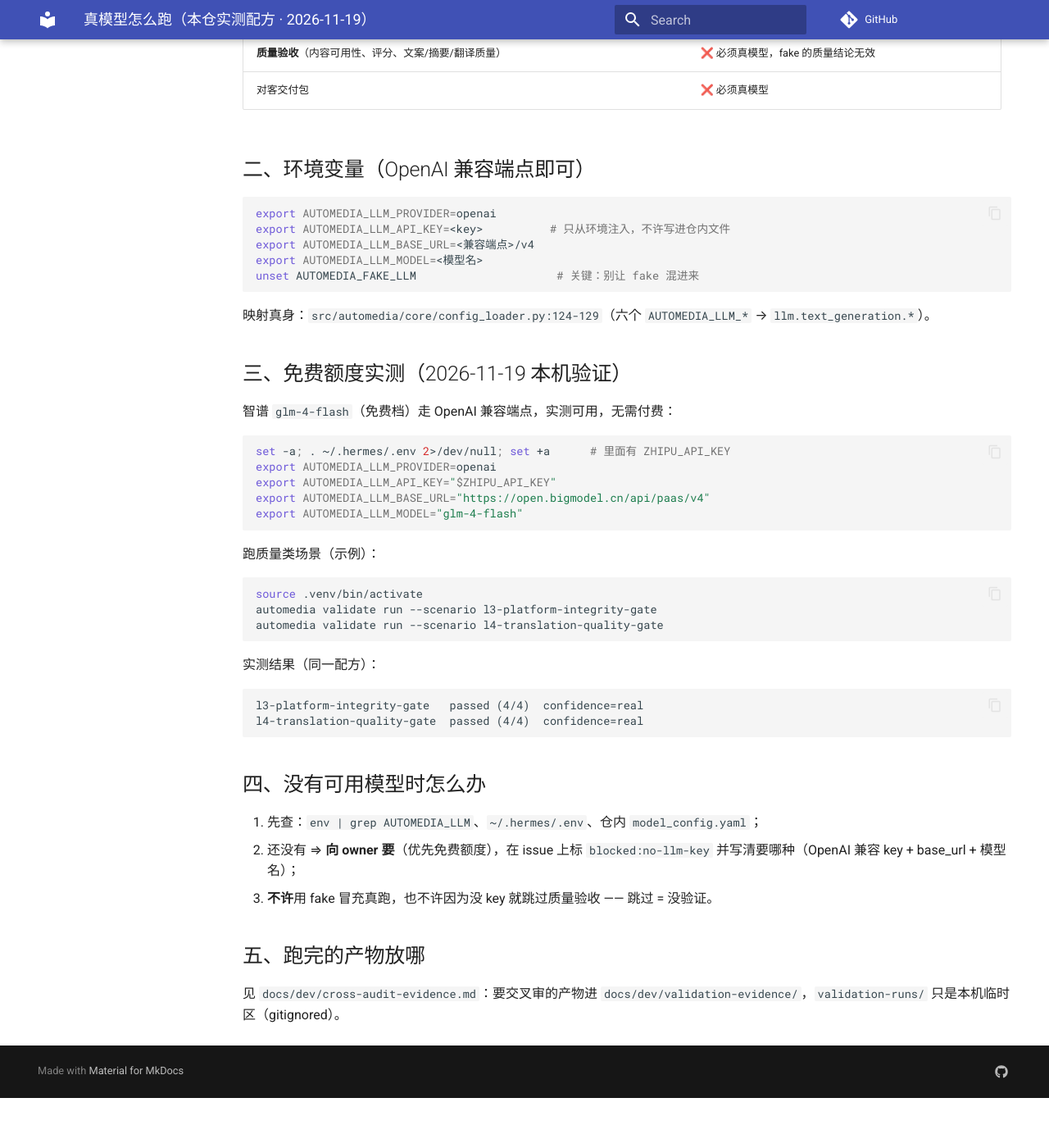
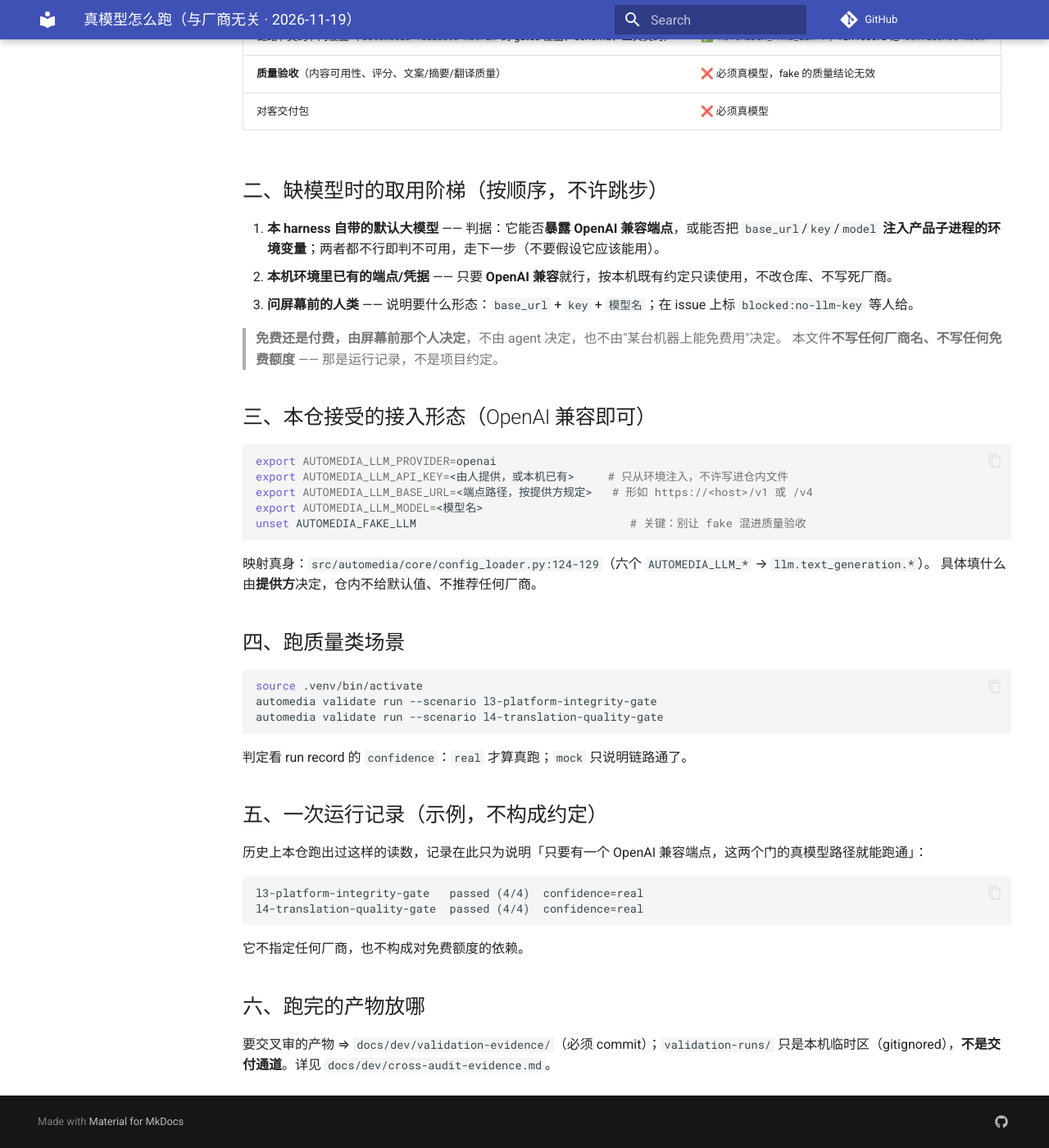
Before and after one commit to 1StepMore/AutoMedia, an MkDocs documentation site: the page built from docs/dev/run-with-real-llm.md, in a window 1280 px wide and 1400 px high, scrolled down 419 px. Shown: the whole window at 82% size. Built offline with MkDocs 1.6.1 and Material for MkDocs 9.7.7, drawn with Linux system fonts in a browser that asks for light colours; comment, search, counter and statistics services are not loaded; before the commit the page ends 1758 px from its top, so only the background shows below that; some of the changed text lies outside the part shown.

Commit message:
chore(docs): make the real-LLM recipe vendor-agnostic
The model ladder is harness-agnostic on purpose: (1) the harness's own default model if it can
expose an OpenAI-compatible endpoint or inject base_url/key/model into the child process,
(2) an already-present local compatible endpoint, (3) ask the human at the screen -- whether
it is free or paid is that human's call, never hardcoded per vendor.

Signed-off-by: Hermes Agent <hermes-agent@nousresearch.com>

````diff
--- a/docs/dev/run-with-real-llm.md
+++ b/docs/dev/run-with-real-llm.md
@@ -1,7 +1,7 @@
-# 真模型怎么跑（本仓实测配方 · 2026-11-19）
+# 真模型怎么跑（与厂商无关 · 2026-11-19）
 
-> 目的：把「这个项目实际跑起来是什么样」写死，别让下一个接手的 agent 靠猜。
-> 规则来源：`AGENTS.md §11b`（假模型 vs 真模型）+ workspace 根 `99-Tools/methodology/cross-audit-evidence-protocol.md §五之二`。
+> 目的：让**任何**接手本仓的 agent / harness 都知道「这个项目要真模型时怎么跑」，且**不依赖某一台机器、不依赖某个厂商、不写死免费额度**。
+> 规则来源：`AGENTS.md §11b`（假模型 vs 真模型）+ workspace 方法论 `cross-audit-evidence-protocol.md §五之二`。
 
 ## 一、什么时候必须真模型
 
@@ -11,31 +11,29 @@
 | **质量验收**（内容可用性、评分、文案/摘要/翻译质量） | ❌ 必须真模型，fake 的质量结论无效 |
 | 对客交付包 | ❌ 必须真模型 |
 
-## 二、环境变量（OpenAI 兼容端点即可）
+## 二、缺模型时的取用阶梯（按顺序，不许跳步）
+
+1. **本 harness 自带的默认大模型** —— 判据：它能否**暴露 OpenAI 兼容端点**，或能否把 `base_url`/`key`/`model` **注入产品子进程的环境变量**；两者都不行即判不可用，走下一步（不要假设它应该能用）。
+2. **本机环境里已有的端点/凭据** —— 只要 **OpenAI 兼容**就行，按本机既有约定只读使用，不改仓库、不写死厂商。
+3. **问屏幕前的人类** —— 说明要什么形态：`base_url` + `key` + `模型名`；在 issue 上标 `blocked:no-llm-key` 等人给。
+
+> **免费还是付费，由屏幕前那个人决定**，不由 agent 决定，也不由"某台机器上能免费用"决定。
+> 本文件**不写任何厂商名、不写任何免费额度** —— 那是运行记录，不是项目约定。
+
+## 三、本仓接受的接入形态（OpenAI 兼容即可）
 
 ```bash
 export AUTOMEDIA_LLM_PROVIDER=openai
-export AUTOMEDIA_LLM_API_KEY=<key>          # 只从环境注入，不许写进仓内文件
-export AUTOMEDIA_LLM_BASE_URL=<兼容端点>/v4
+export AUTOMEDIA_LLM_API_KEY=<由人提供，或本机已有>     # 只从环境注入，不许写进仓内文件
+export AUTOMEDIA_LLM_BASE_URL=<端点路径，按提供方规定>   # 形如 https://<host>/v1 或 /v4
 export AUTOMEDIA_LLM_MODEL=<模型名>
-unset AUTOMEDIA_FAKE_LLM                     # 关键：别让 fake 混进来
+unset AUTOMEDIA_FAKE_LLM                                # 关键：别让 fake 混进质量验收
 ```
 
 映射真身：`src/automedia/core/config_loader.py:124-129`（六个 `AUTOMEDIA_LLM_*` → `llm.text_generation.*`）。
+具体填什么由**提供方**决定，仓内不给默认值、不推荐任何厂商。
 
-## 三、免费额度实测（2026-11-19 本机验证）
-
-智谱 `glm-4-flash`（免费档）走 OpenAI 兼容端点，实测可用，无需付费：
-
-```bash
-set -a; . ~/.hermes/.env 2>/dev/null; set +a      # 里面有 ZHIPU_API_KEY
-export AUTOMEDIA_LLM_PROVIDER=openai
-export AUTOMEDIA_LLM_API_KEY="$ZHIPU_API_KEY"
-export AUTOMEDIA_LLM_BASE_URL="https://open.bigmodel.cn/api/paas/v4"
-export AUTOMEDIA_LLM_MODEL="glm-4-flash"
-```
-
-跑质量类场景（示例）：
+## 四、跑质量类场景
 
 ```bash
 source .venv/bin/activate
@@ -43,19 +41,19 @@ automedia validate run --scenario l3-platform-integrity-gate
 automedia validate run --scenario l4-translation-quality-gate
 ```
 
-实测结果（同一配方）：
+判定看 run record 的 `confidence`：`real` 才算真跑；`mock` 只说明链路通了。
+
+## 五、一次运行记录（示例，不构成约定）
+
+历史上本仓跑出过这样的读数，记录在此只为说明「只要有一个 OpenAI 兼容端点，这两个门的真模型路径就能跑通」：
 
 ```
 l3-platform-integrity-gate   passed (4/4)  confidence=real
 l4-translation-quality-gate  passed (4/4)  confidence=real
 ```
 
-## 四、没有可用模型时怎么办
+它不指定任何厂商，也不构成对免费额度的依赖。
 
-1. 先查：`env | grep AUTOMEDIA_LLM`、`~/.hermes/.env`、仓内 `model_config.yaml`；
-2. 还没有 ⇒ **向 owner 要**（优先免费额度），在 issue 上标 `blocked:no-llm-key` 并写清要哪种（OpenAI 兼容 key + base_url + 模型名）；
-3. **不许**用 fake 冒充真跑，也不许因为没 key 就跳过质量验收 —— 跳过 = 没验证。
+## 六、跑完的产物放哪
 
-## 五、跑完的产物放哪
-
-见 `docs/dev/cross-audit-evidence.md`：要交叉审的产物进 `docs/dev/validation-evidence/`，`validation-runs/` 只是本机临时区（gitignored）。
+要交叉审的产物 ⇒ `docs/dev/validation-evidence/`（必须 commit）；`validation-runs/` 只是本机临时区（gitignored），**不是交付通道**。详见 `docs/dev/cross-audit-evidence.md`。
````
Also changed, not shown: AGENTS.md (+3 -2 lines).
